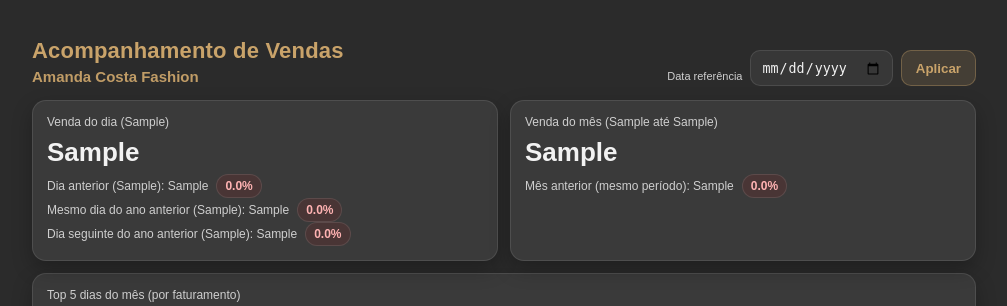
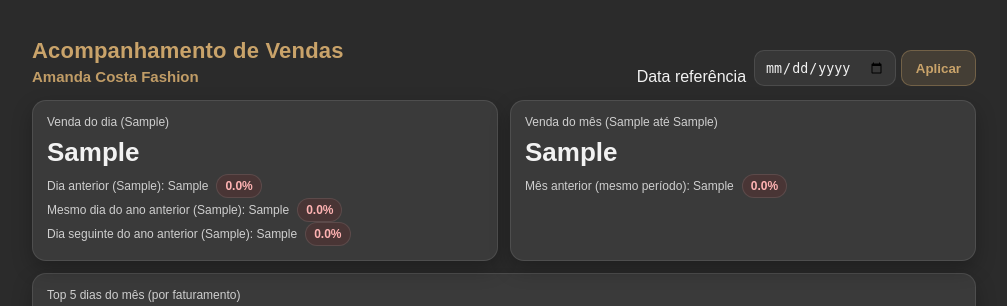
Before and after one commit to amandacostafashion/painel-vendas, a Flask app: template templates/dashboard.html in a window 1280 px wide. Shown: the top 306 px of the page, without its empty margins (136-1143 px from the left). Run offline with Flask 3, Linux system fonts and the light colour scheme; the template is opened without the code that fills it: most values are stand-ins (such as "Sample title", 1, 10 or a date in 2020).

Commit message:
Update dashboard.html

```diff
--- a/templates/dashboard.html
+++ b/templates/dashboard.html
@@ -23,10 +23,14 @@
       </div>
 
       <form method="get" class="ref-form">
-        <label>Data referência</label>
-        <input type="date" name="ref" value="{{ ref }}">
-        <button class="btn">Aplicar</button>
+        <div class="ref-label">Data referência</div>
+
+        <div class="ref-row">
+          <input type="date" name="ref" value="{{ ref }}">
+          <button class="btn">Aplicar</button>
+        </div>
       </form>
+
 
     </header>
 
```
